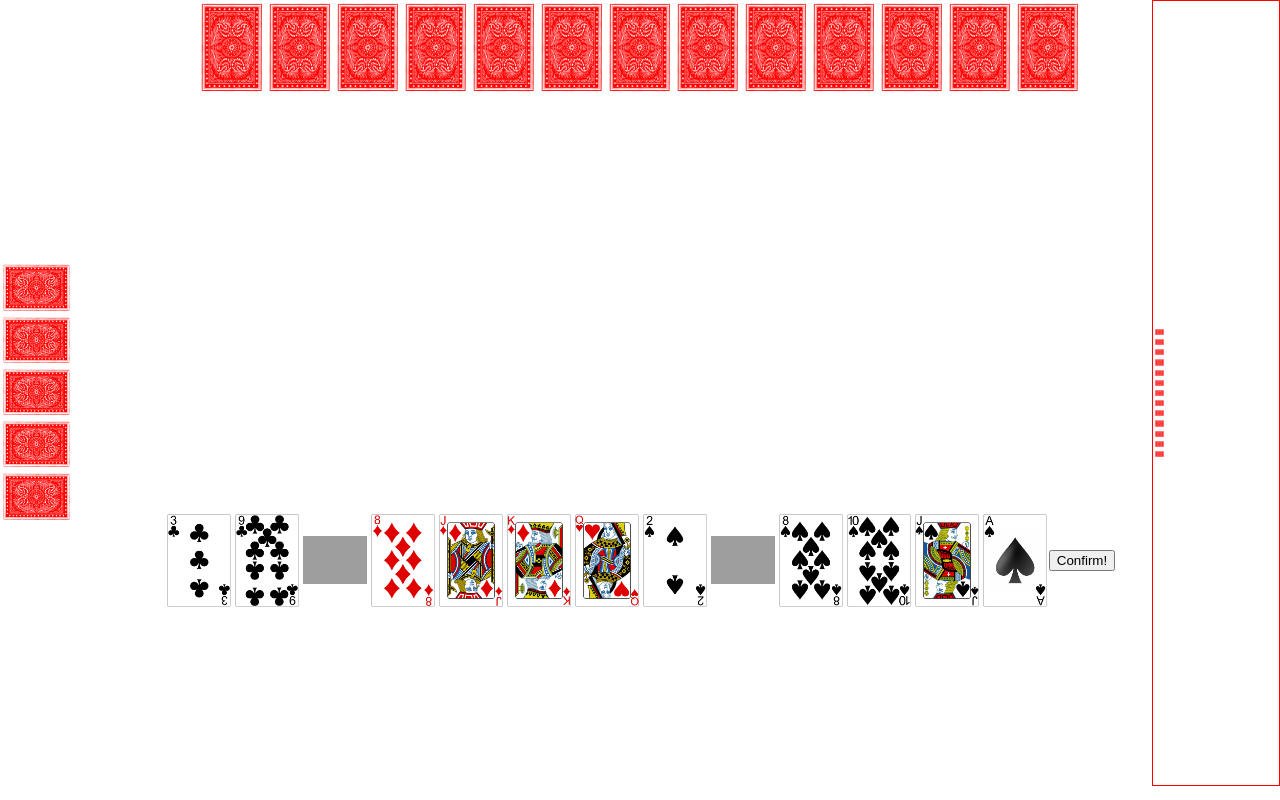
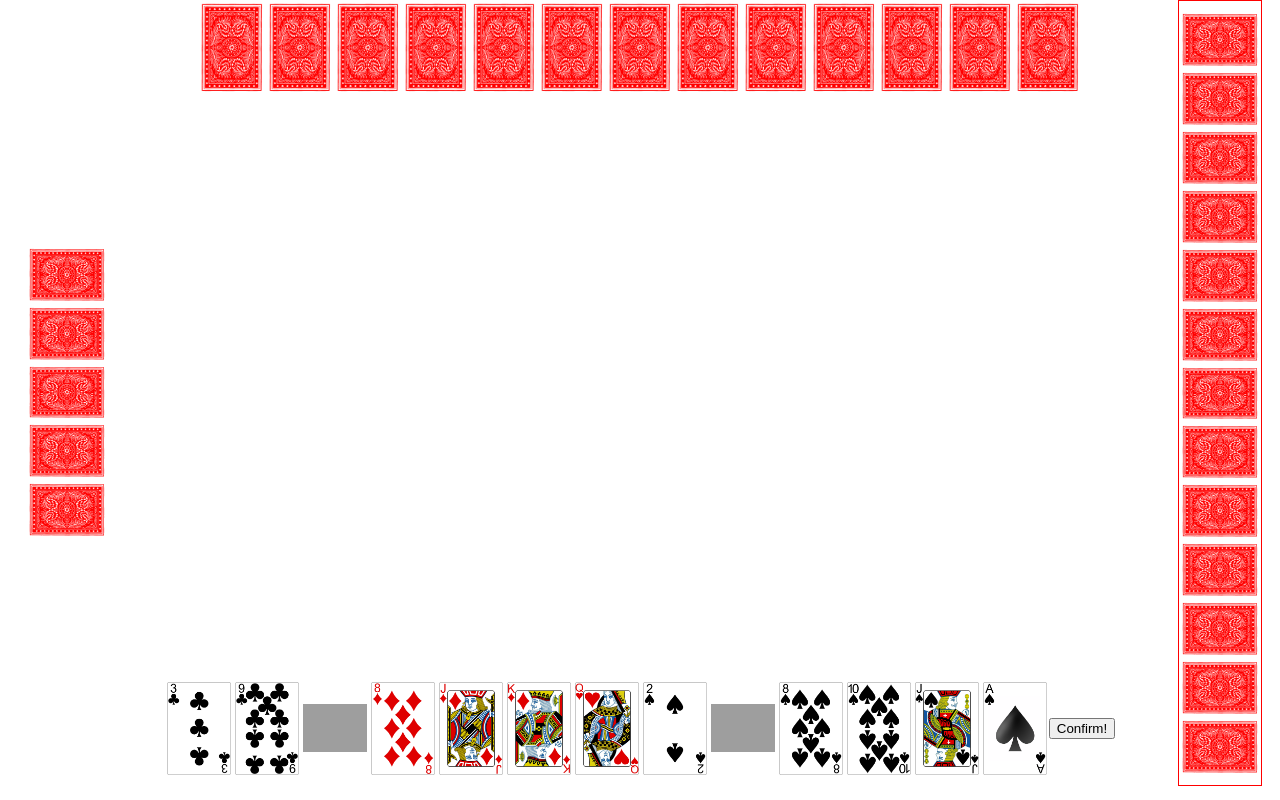
Before and after one commit to coord-geom/floating-bridges, a React (Create React App) app in the folder app/: page / in a window 1280 px wide. Built offline with nearby package versions, Linux system fonts and the light colour scheme; grey boxes are pictures that could not be loaded.

Commit message:
fixed the css to show other peoples hands properly

```diff
--- a/app/src/App.css
+++ b/app/src/App.css
@@ -59,7 +59,7 @@
 }
 
 .card-hidden-rot {
-  max-width: 7%;
+  max-height: 7%;
   margin: 2px;
   overflow: hidden;
 }
@@ -72,7 +72,7 @@
   display: flex;
   box-sizing: border-box;
   width: 100%;
-  margin-top: 40%;
+  margin-top: 85vh;
   justify-content: center;
   align-items: center;
   position: absolute;
@@ -90,7 +90,7 @@
   justify-content: center;
   max-height: 98vh; /*https://stackoverflow.com/questions/11516291/css-get-height-of-screen-resolution*/
   height:98vh;
-  margin-left: 0%;
+  margin-left: 2vw;
   position: absolute;
 }
 
@@ -108,11 +108,13 @@
   flex-direction: column;
   align-content: center;
   justify-content: center;
-  margin-left: 90%;
-  max-height: 98vh; /*https://stackoverflow.com/questions/11516291/css-get-height-of-screen-resolution*/
+  margin-right: 2vw;
+  margin-left: 92vw;
+  max-height: 98vh;
   height:98vh;
   position: absolute;
   border: 1px solid red;
+  flex-shrink: 1;
 }
 
 .cardWrapper {
```
